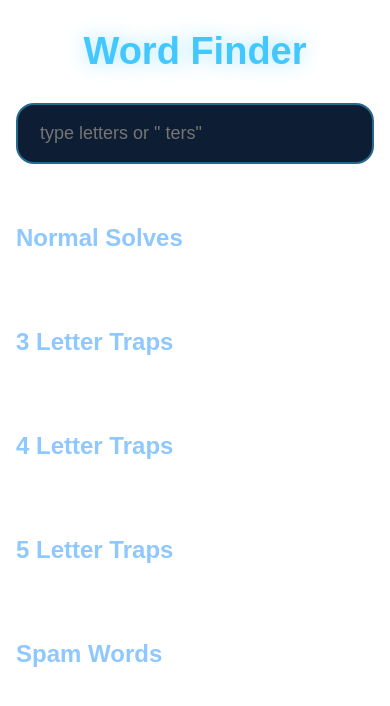
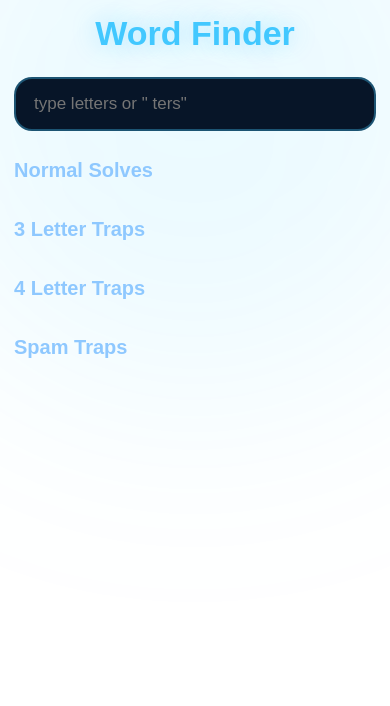
Before and after one commit to Hritabrataghosh/word-trap, a React (Vite) app: page / in a window 390 px wide. Shown: the top 706 px of the page. Built offline with nearby package versions, Linux system fonts and the light colour scheme.

Commit message:
Compact cyber UI with randomized solves

```diff
--- a/src/App.jsx
+++ b/src/App.jsx
@@ -14,7 +14,6 @@ export default function App(){
   const [normalWords,setNormalWords] = useState([])
   const [trap3,setTrap3] = useState([])
   const [trap4,setTrap4] = useState([])
-  const [trap5,setTrap5] = useState([])
   const [spamWords,setSpamWords] = useState([])
 
   useEffect(()=>{
@@ -23,6 +22,12 @@ export default function App(){
 
   },[letters])
 
+  function shuffle(arr){
+
+    return [...arr].sort(()=>Math.random()-.5)
+
+  }
+
   function solve(){
 
     if(!letters.trim()){
@@ -30,7 +35,6 @@ export default function App(){
       setNormalWords([])
       setTrap3([])
       setTrap4([])
-      setTrap5([])
       setSpamWords([])
 
       return
@@ -39,59 +43,77 @@ export default function App(){
 
     const txt = letters.toLowerCase()
 
-    setNormalWords([
+    const normalPool = shuffle([
 
       txt + "ing",
+      txt + "ed",
       txt + "er",
-      txt + "ed",
+      txt + "est",
       txt + "ment",
+      txt + "able",
+      txt + "less",
+      txt + "ness",
       txt + "ation",
-      txt + "ness"
+      txt + "ify",
+      txt + "ism",
+      txt + "ive",
+      txt + "ary",
+      txt + "ory",
+      txt + "ence"
 
     ])
 
-    setTrap3([
+    const trap3Pool = shuffle([
 
       txt + "ly",
+      txt + "ty",
       txt + "ry",
-      txt + "ty",
-      txt + "cy"
+      txt + "cy",
+      txt + "sy",
+      txt + "my",
+      txt + "fy",
+      txt + "gy"
 
     ])
 
-    setTrap4([
+    const trap4Pool = shuffle([
 
       txt + "tion",
       txt + "sion",
+      txt + "ment",
       txt + "ness",
-      txt + "ment"
+      txt + "ship",
+      txt + "able",
+      txt + "less",
+      txt + "ward"
 
     ])
 
-    setTrap5([
-
-      txt + "ingly",
-      txt + "ments",
-      txt + "ation",
-      txt + "lessly"
-
-    ])
-
-    setSpamWords([
+    const spamPool = shuffle([
 
       txt + "s",
       txt + "es",
       txt + "ers",
-      txt + "ines",
-      txt + "ings"
+      txt + "ing",
+      txt + "ings",
+      txt + "ed",
+      txt + "er",
+      txt + "ly"
 
     ])
+
+    setNormalWords(normalPool.slice(0,12))
+    setTrap3(trap3Pool.slice(0,8))
+    setTrap4(trap4Pool.slice(0,8))
+    setSpamWords(spamPool.slice(0,10))
 
   }
 
   return(
 
     <div className="app">
+
+      <div className="bgGlow"></div>
 
       <div className="title">
         Word Finder
@@ -117,11 +139,6 @@ export default function App(){
         words={trap4}
       />
 
-      <TrapSection
-        title="5 Letter Traps"
-        words={trap5}
-      />
-
       <SpamSection
         words={spamWords}
       />
--- a/src/components/SearchBar.jsx
+++ b/src/components/SearchBar.jsx
@@ -13,6 +13,7 @@ export default function SearchBar({
         type="text"
         placeholder='type letters or " ters"'
         value={letters}
+
         onChange={(e)=>setLetters(e.target.value)}
 
         onDoubleClick={()=>setLetters("")}
--- a/src/components/SpamSection.jsx
+++ b/src/components/SpamSection.jsx
@@ -8,13 +8,16 @@ export default function SpamSection({
 
     <div className="section">
 
-      <h2>Spam Words</h2>
+      <h2>Spam Traps</h2>
 
       <div className="wordGrid">
 
         {words.map((w,i)=>(
 
-          <div key={i} className="wordCard spam">
+          <div
+            key={i}
+            className="wordCard spam"
+          >
             {w}
           </div>
 
--- a/src/components/TrapSection.jsx
+++ b/src/components/TrapSection.jsx
@@ -15,7 +15,10 @@ export default function TrapSection({
 
         {words.map((w,i)=>(
 
-          <div key={i} className="wordCard trap">
+          <div
+            key={i}
+            className="wordCard trap"
+          >
             {w}
           </div>
 
--- a/src/components/WordList.jsx
+++ b/src/components/WordList.jsx
@@ -15,7 +15,10 @@ export default function WordList({
 
         {words.map((w,i)=>(
 
-          <div key={i} className="wordCard normal">
+          <div
+            key={i}
+            className="wordCard normal"
+          >
             {w}
           </div>
 
--- a/src/styles/main.css
+++ b/src/styles/main.css
@@ -8,9 +8,11 @@ body,
   width:100%;
   min-height:100%;
 
+  overflow-x:hidden;
+
   font-family:Arial, Helvetica, sans-serif;
 
-  background:#07111f;
+  background:#050b16;
 
   color:white;
 
@@ -19,7 +21,7 @@ body,
 body{
 
   background:
-  radial-gradient(circle at top,#13315c,#07111f);
+  radial-gradient(circle at top,#0d2747 0%,#050b16 65%);
 
 }
 
@@ -29,29 +31,53 @@ body{
 
   min-height:100vh;
 
-  display:flex;
-  flex-direction:column;
-
-  align-items:center;
-
-  padding:30px 16px;
+  padding:22px;
 
   box-sizing:border-box;
+
+  position:relative;
+
+  z-index:1;
+
+}
+
+.bgGlow{
+
+  position:fixed;
+
+  width:600px;
+  height:600px;
+
+  border-radius:50%;
+
+  background:
+  rgba(0,183,255,.08);
+
+  filter:blur(120px);
+
+  top:-200px;
+  left:50%;
+
+  transform:translateX(-50%);
+
+  z-index:-1;
 
 }
 
 .title{
 
-  font-size:54px;
+  text-align:center;
+
+  font-size:52px;
 
   font-weight:900;
 
   color:#42c8ff;
 
-  margin-bottom:30px;
+  margin-bottom:24px;
 
   text-shadow:
-  0 0 20px rgba(66,200,255,.45);
+  0 0 25px rgba(66,200,255,.4);
 
 }
 
@@ -59,9 +85,11 @@ body{
 
   width:100%;
 
-  max-width:700px;
+  max-width:900px;
 
-  margin-bottom:40px;
+  margin:auto;
+
+  margin-bottom:28px;
 
 }
 
@@ -69,7 +97,7 @@ body{
 
   width:100%;
 
-  padding:18px 22px;
+  padding:15px 18px;
 
   border:none;
 
@@ -77,17 +105,15 @@ body{
 
   border-radius:18px;
 
-  background:#0d1d33;
+  background:#071528;
 
   color:white;
 
-  font-size:22px;
+  font-size:20px;
+
+  border:2px solid rgba(66,200,255,.35);
 
   box-sizing:border-box;
-
-  border:2px solid rgba(66,200,255,.45);
-
-  transition:.2s;
 
 }
 
@@ -96,7 +122,7 @@ body{
   border-color:#42c8ff;
 
   box-shadow:
-  0 0 20px rgba(66,200,255,.35);
+  0 0 16px rgba(66,200,255,.35);
 
 }
 
@@ -104,19 +130,21 @@ body{
 
   width:100%;
 
-  max-width:1300px;
+  max-width:1500px;
 
-  margin-bottom:38px;
+  margin:auto;
+
+  margin-bottom:24px;
 
 }
 
 .section h2{
 
-  color:#8fc8ff;
+  color:#8ec8ff;
 
-  margin-bottom:18px;
+  margin-bottom:12px;
 
-  font-size:30px;
+  font-size:26px;
 
 }
 
@@ -125,102 +153,113 @@ body{
   display:grid;
 
   grid-template-columns:
-  repeat(auto-fit,minmax(180px,1fr));
+  repeat(auto-fit,minmax(110px,1fr));
 
-  gap:18px;
+  gap:10px;
 
 }
 
 .wordCard{
 
-  padding:20px;
+  padding:12px 10px;
 
-  border-radius:18px;
+  border-radius:14px;
 
   text-align:center;
 
-  font-size:24px;
+  font-size:18px;
 
-  font-weight:900;
+  font-weight:800;
 
   word-break:break-word;
 
-  backdrop-filter:blur(12px);
-
-  transition:.2s;
+  transition:.15s;
 
 }
 
 .wordCard:hover{
 
-  transform:translateY(-3px);
+  transform:translateY(-2px);
 
 }
 
 .normal{
 
-  background:#081a2f;
+  background:#08192d;
 
-  border:2px solid #41c3ff;
+  border:2px solid #2ec5ff;
 
-  color:#41c3ff;
+  color:#4bcfff;
 
   box-shadow:
-  0 0 20px rgba(65,195,255,.2);
+  0 0 12px rgba(46,197,255,.18);
 
 }
 
 .trap{
 
-  background:#241227;
+  background:#231126;
 
-  border:2px solid #ff7bd5;
+  border:2px solid #ff69d1;
 
-  color:#ff7bd5;
+  color:#ff7bdd;
 
   box-shadow:
-  0 0 20px rgba(255,123,213,.2);
+  0 0 12px rgba(255,105,209,.18);
 
 }
 
 .spam{
 
-  background:#10261d;
+  background:#0f241c;
 
-  border:2px solid #76ffb0;
+  border:2px solid #69ffb2;
 
   color:#76ffb0;
 
   box-shadow:
-  0 0 20px rgba(118,255,176,.2);
+  0 0 12px rgba(105,255,178,.18);
 
 }
 
 @media(max-width:700px){
 
+  .app{
+
+    padding:14px;
+
+  }
+
   .title{
 
-    font-size:38px;
+    font-size:34px;
 
   }
 
   .section h2{
 
-    font-size:24px;
+    font-size:20px;
+
+  }
+
+  .wordGrid{
+
+    grid-template-columns:
+    repeat(2,1fr);
 
   }
 
   .wordCard{
 
-    font-size:18px;
+    font-size:15px;
 
-    padding:16px;
+    padding:10px 8px;
 
   }
 
   .searchBar input{
 
-    font-size:18px;
+    font-size:17px;
 
   }
 
```
